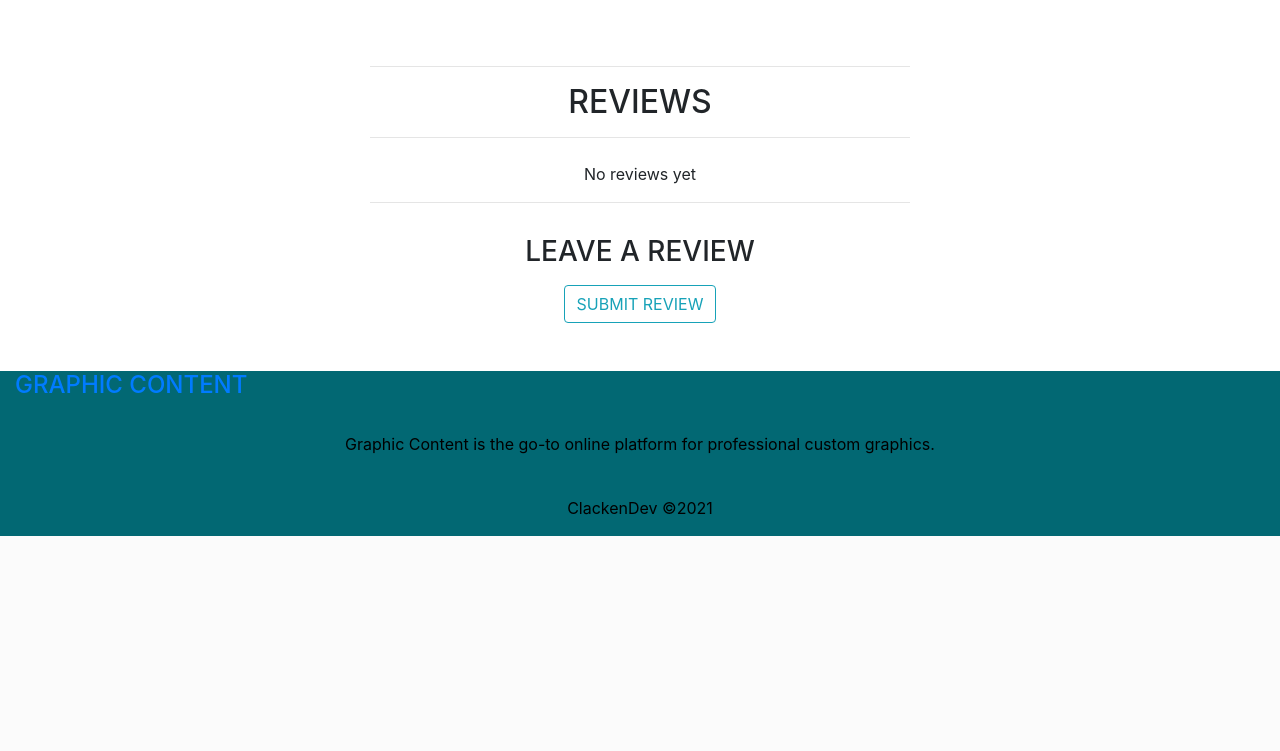
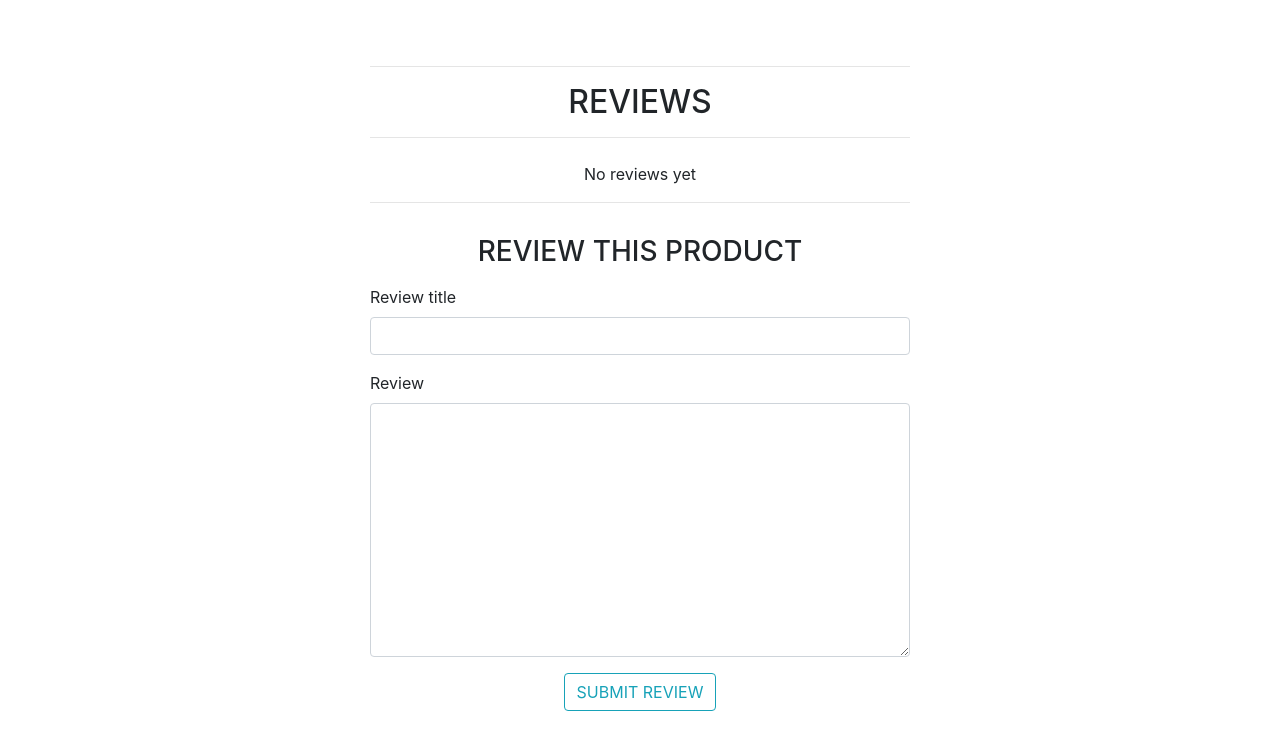
Before and after one commit to Code-Institute-Submissions/clacken-dev-ms4_JanResub, a Django app: page /products/1 in a window 1280 px wide. Shown: the part 563-1314 px from the top of the page. Before the commit the page ends 1099 px from the top, so only its background shows below. Run offline with Django 3.2, Linux system fonts and the light colour scheme; a user stored in the database is signed in; data comes from the database, SQL or seed files in the repository; both versions use the stored data as it was after the commit; some libraries are stand-ins or nearby versions.

Commit message:
Added review functionality on product_detail page in products.views

```diff
--- a/orders/forms.py
+++ b/orders/forms.py
@@ -5,7 +5,7 @@ from .models import Order
 class OrderForm(forms.ModelForm):
     class Meta:
         model = Order
-        fields = ('description', 'service', 'total', 'image', 'user_profile',)
+        fields = ('description', 'service', 'total', 'image', 'user_profile', 'is_fulfilled', 'changes_requested')
 
     def __init__(self, *args, **kwargs):
         super().__init__(*args, **kwargs)
--- a/orders/models.py
+++ b/orders/models.py
@@ -17,6 +17,8 @@ class Order(models.Model):
                                 default=0)
     description = models.TextField(null=False, blank=False)
     image = models.ImageField(null=True, blank=True)
+    is_fulfilled = models.BooleanField(default=False)
+    changes_requested = models.TextField(null=False, blank=True)
 
     def _generate_order_number(self):
         """
--- /dev/null
+++ b/products/forms.py
@@ -0,0 +1,8 @@
+from django import forms
+from .models import Review
+
+class ReviewForm(forms.ModelForm):
+    class Meta:
+        model = Review
+        exclude = ("user", "product", "date")
+        fields = ("review_title", "review")
--- a/products/templates/products/product_detail2.html
+++ b/products/templates/products/product_detail2.html
@@ -83,11 +83,8 @@
                     <div class="card mt-5 rounded-2">
                         <div class="card-body">
                             <p class="small text-start">By {{ review.user }} on {{ review.date|date:"d-m-y" }}</p>
-                            <p class="card-title text-capitalize">{{ review.review_title }}
-                            <i class="fas fa-star"></i>
-                            {{ review.rating }}/5
-                            </p>
-                            <p class="card-text">{{ review.comment }}</p>
+                            <p class="card-title text-capitalize">{{ review.review_title }}</p>
+                            <p class="card-text">{{ review.review }}</p>
                         </div>
                     </div>
                     {% empty %}
@@ -105,7 +102,7 @@
         <div id="review-form" class="row justify-content-center">
             <div class="col-12 col-md-6">
                 {% if request.user.is_authenticated %}
-                <h3 class="text-center my-2 text-uppercase mb-3">Leave a review</h3>
+                <h3 class="text-center my-2 text-uppercase mb-3">Review This Product</h3>
                 {% else %}
                 <p class="text-center my-3">
                     <a class="btn btn-back" href="{% url 'account_signup' %}">Signup</a>
--- a/products/views.py
+++ b/products/views.py
@@ -1,7 +1,10 @@
 from django.shortcuts import render, get_object_or_404
-from .models import Product
+from django.contrib.auth.decorators import login_required
+from django.contrib import messages
+from .models import Product, Review
 from orders.models import Testimonial
 
+from .forms import ReviewForm
 # Create your views here.
 
 
@@ -23,10 +26,45 @@ def product_detail(request, product_id):
     """ A view to show individual product details """
 
     product = get_object_or_404(Product, pk=product_id)
+    # Pass the review form to the template
+    form = ReviewForm()
+    # get all reviews for this product
+    reviews = Review.objects.filter(product=product)
 
     context = {
         'product': product,
+        'form': form,
+        'reviews': reviews,
 
     }
 
     return render(request, 'products/product_detail2.html', context)
+
+
+@login_required
+def add_review(request, product_id):
+    """Add a review to a specific product on the product details page"""
+
+    if request.method == "POST":
+        # Get the product currently displayed
+        product = get_object_or_404(Product, pk=product_id)
+        # create a form to review product
+        form = ReviewForm(request.POST)
+        if form.is_valid():
+            review = form.save(commit=False)
+            review.workout = workout
+            review.user = request.user
+            review.save()
+            messages.success(request, "Review submitted successfully!")
+            return redirect(
+                reverse("product_detail", kwargs={"product_id": product_id})
+            )
+
+    # If not a POST request then display the form to enter review
+    else:
+        form = ReviewForm()
+
+    # Render the template depending on the context
+    return render(
+        request, "products/add_review.html", {"form": form, "product_id": product_id}
+    )
```
Also changed, not shown: db.sqlite3, orders/migrations/0007_auto_20220121_0033.py (added).
